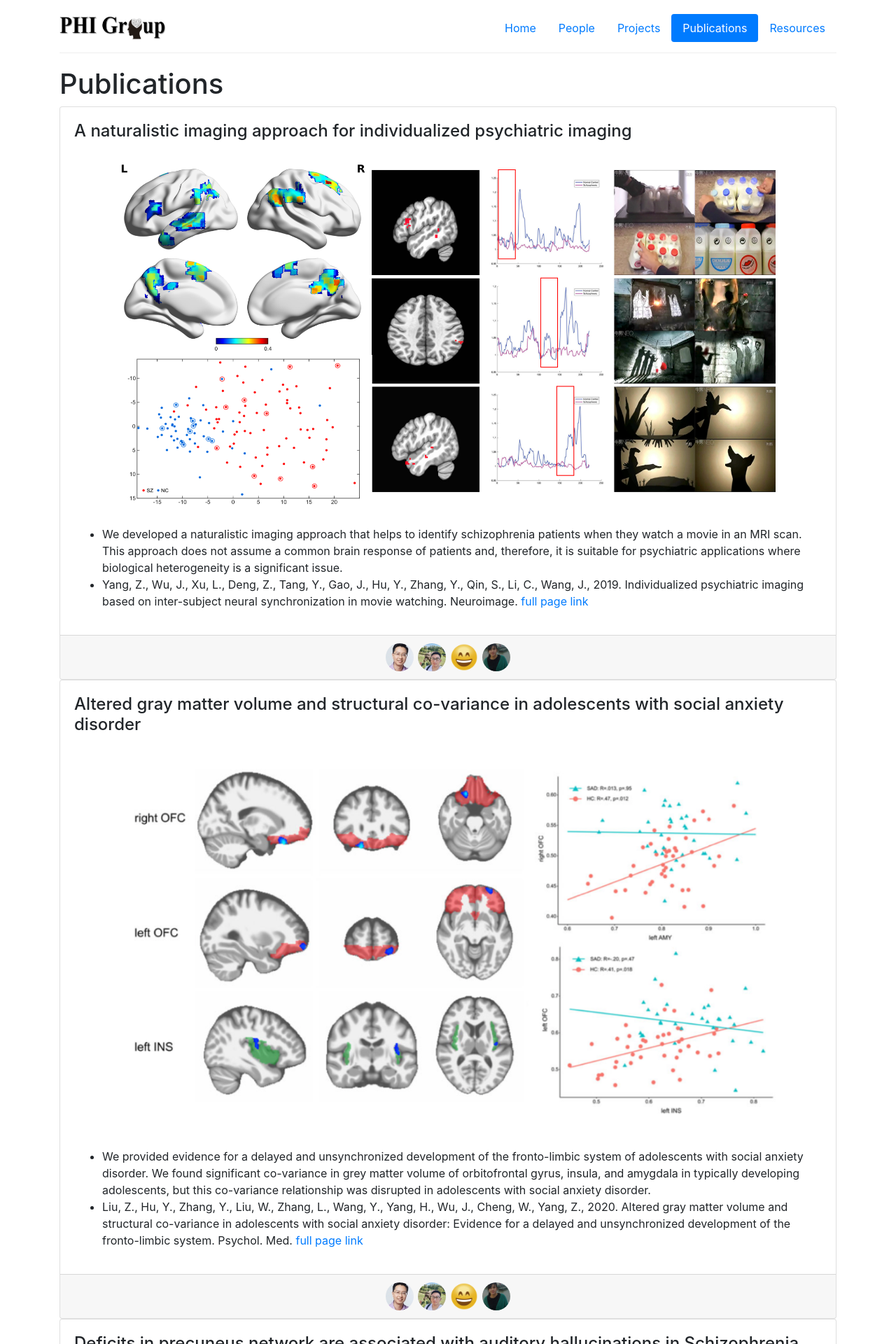
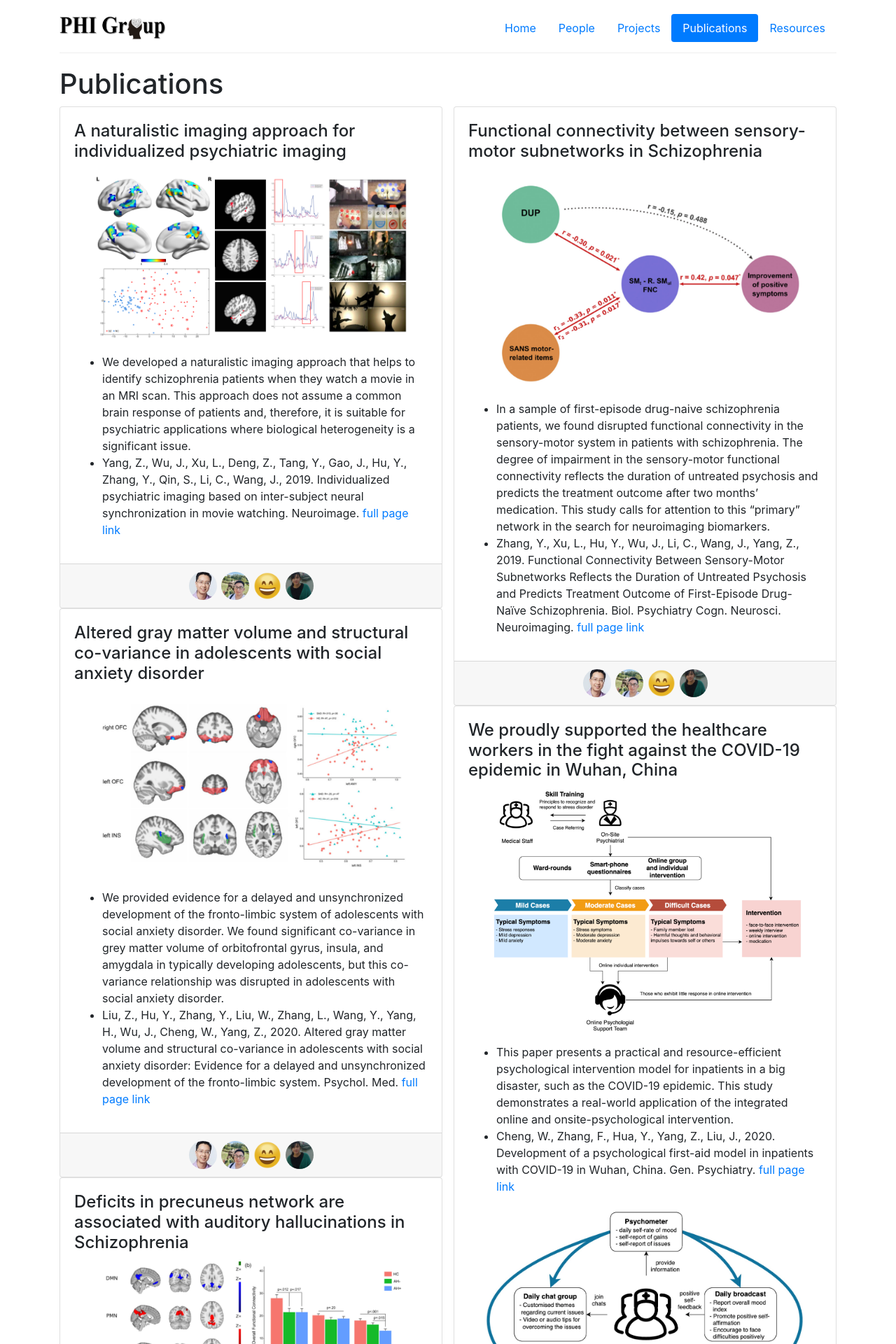
Before and after one commit to PHI-group/phi-group.github.io, a Jekyll site: the page built from publications.md, in a window 1280 px wide. Shown: the top 1920 px of the page at 70% size. Built offline with Jekyll 4.4.1, drawn with Linux system fonts in a browser that asks for light colours.

Commit message:
Convert publication highlight cards to 2 columns

```diff
--- a/css/group.scss
+++ b/css/group.scss
@@ -79,7 +79,7 @@ ul.news {
 @media (min-width: 768px) {
 /*    .role.grad      { column-count: 2 } */
     .publication-people { column-count: 4 }
-    .publication-card-columns   { column-count: 1 }
+    .publication-card-columns   { column-count: 2 }
 }
 
 @media (min-width: 768px) {
```
